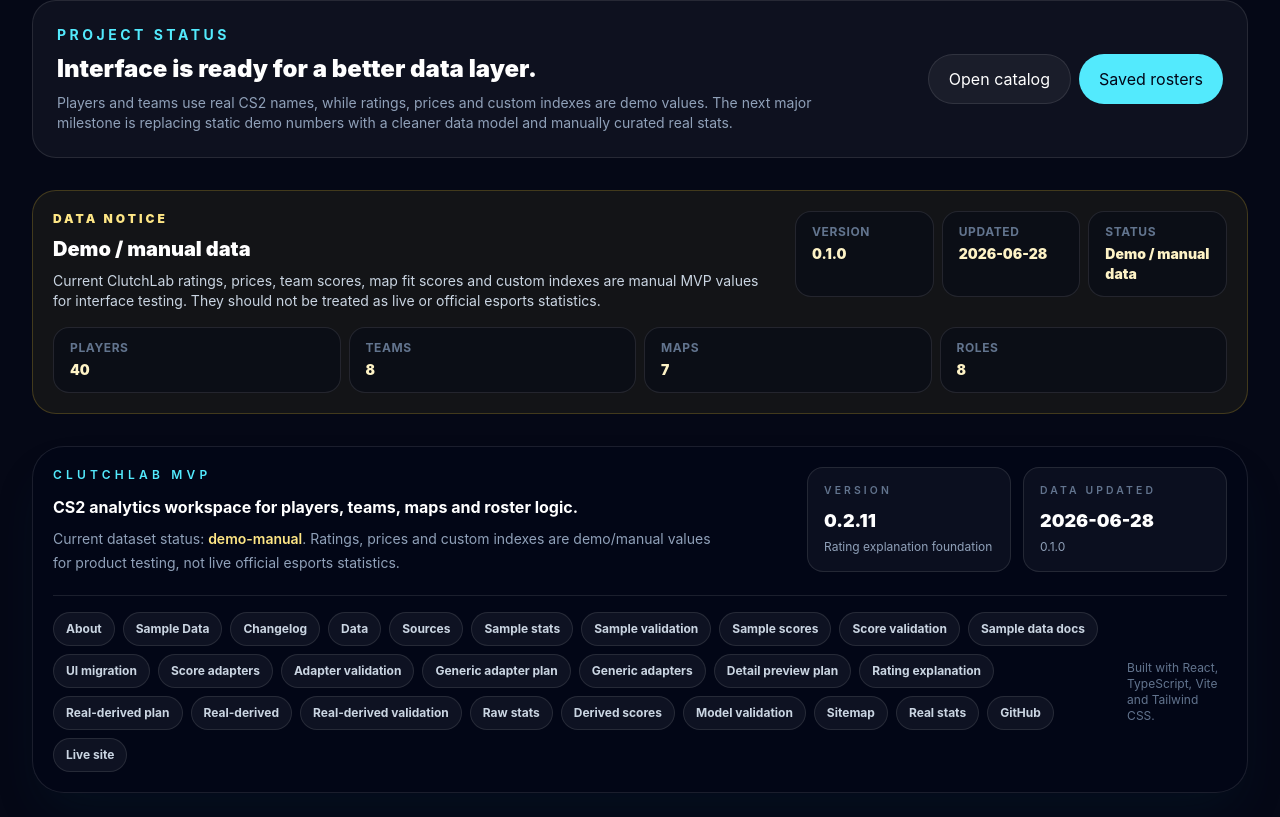
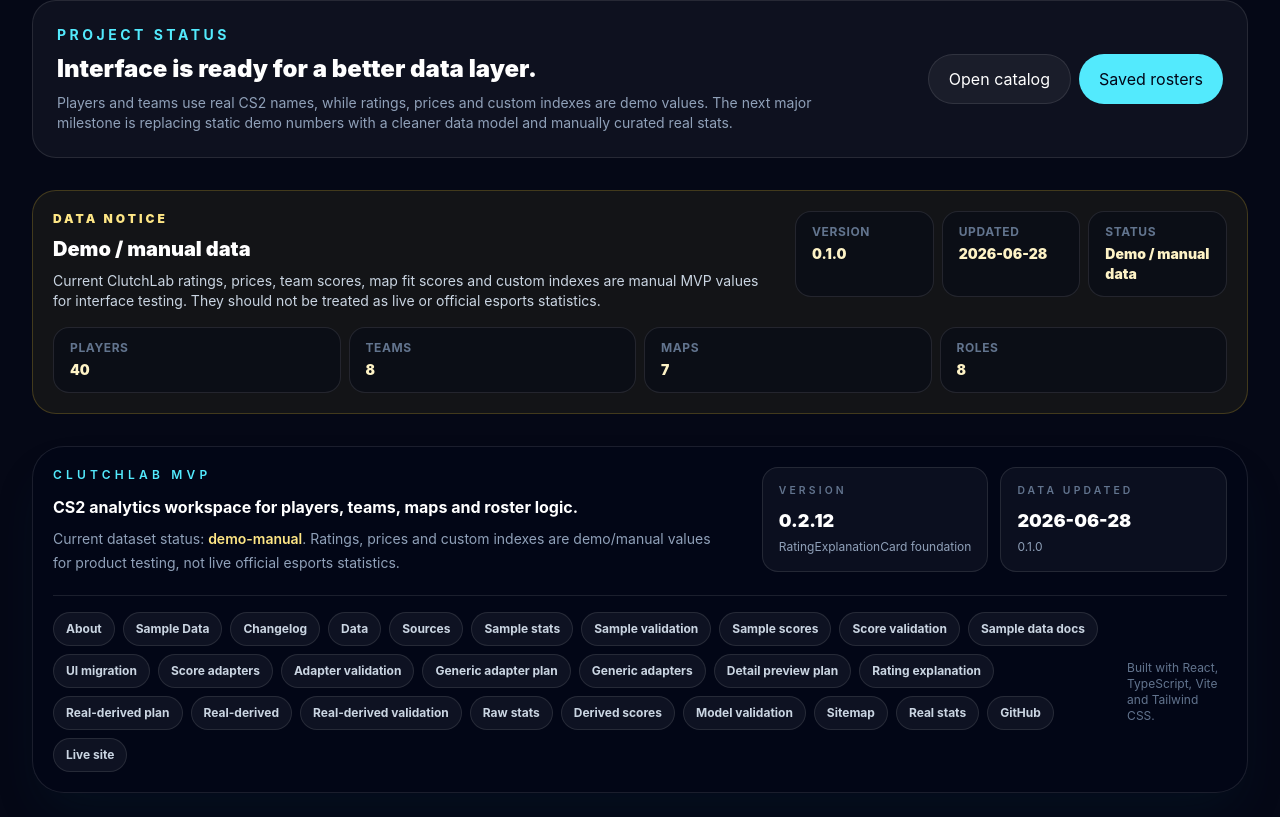
Before and after one commit to Aboba65/clutchlab, a React (Vite) app: page / in a window 1280 px wide. Shown: the part 3762-4579 px from the top of the page. Built offline with nearby package versions, Linux system fonts and the light colour scheme.

Commit message:
Update rating explanation card docs

```diff
--- a/src/components/Footer.tsx
+++ b/src/components/Footer.tsx
@@ -26,8 +26,8 @@
         <div className="grid gap-3 sm:grid-cols-2 lg:min-w-[420px]">
           <FooterCard
             label="Version"
-            value="0.2.11"
-            detail="Rating explanation foundation"
+            value="0.2.12"
+            detail="RatingExplanationCard foundation"
           />
           <FooterCard
             label="Data updated"
```
Also changed, not shown: 3 other files (tests, documents, lock files or other folders).
